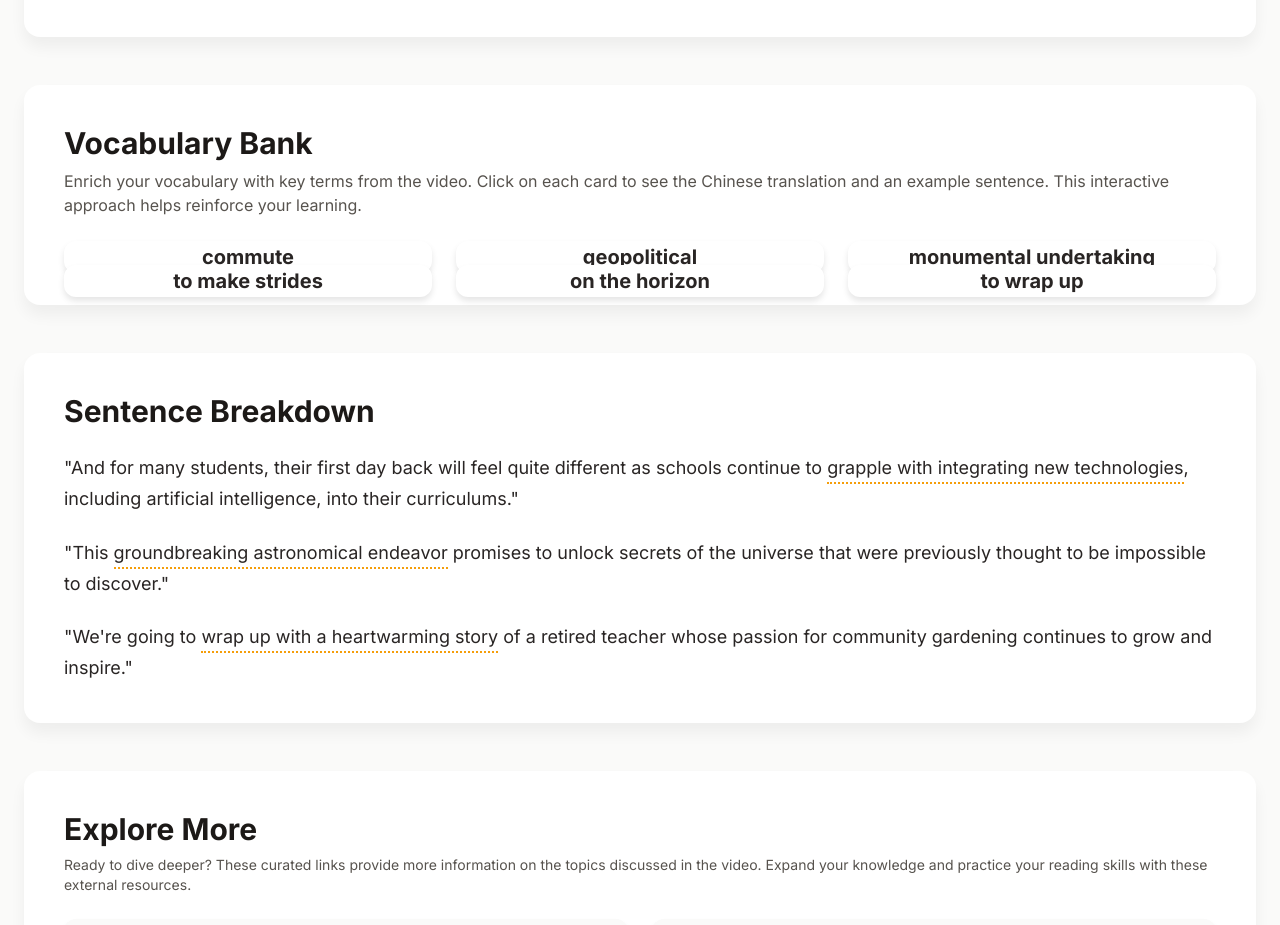
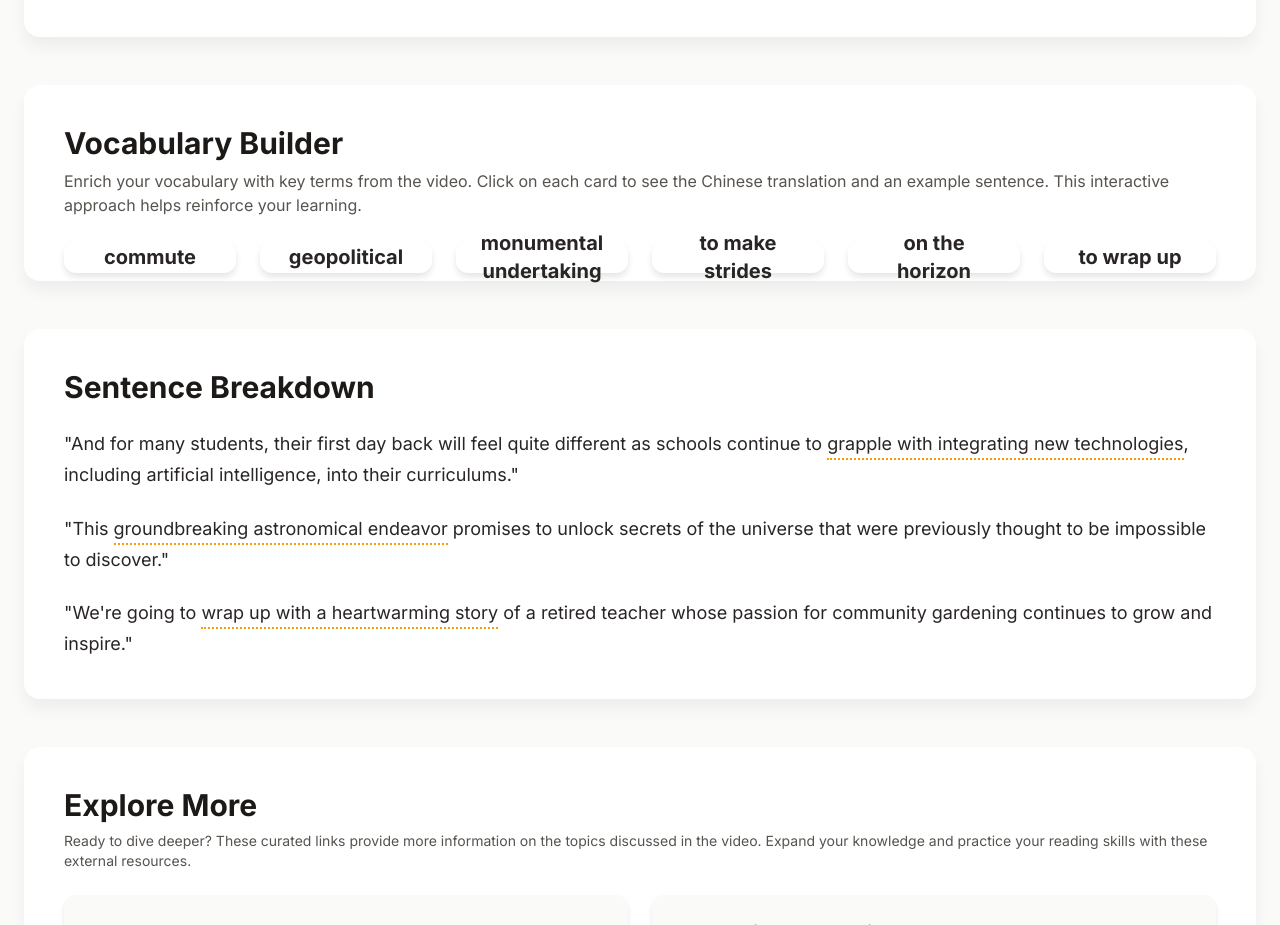
Before and after one commit to wc0511/CNN-10-Overview, a plain HTML site: page 2025-09-22.html in a window 1280 px wide. Shown: the part 2025-2950 px from the top of the page. Drawn offline with nearby package versions, Linux system fonts and the light colour scheme.

Commit message:
Add files via upload

```diff
--- a/2025-09-22.html
+++ b/2025-09-22.html
@@ -56,10 +56,18 @@
             box-shadow: 0 4px 6px rgba(0, 0, 0, 0.1);
             background-color: white;
             transition: transform 0.2s, box-shadow 0.2s;
+            box-sizing: border-box; /* 確保 padding 不會影響寬高 */
+            min-height: 100%; /* 確保內容不會被擠壓 */
         }
         .flip-card-back {
             transform: rotateY(180deg);
             background-color: #fef3c7;
+            /* New styles to fix overlapping text */
+            display: flex;
+            flex-direction: column;
+            justify-content: center;
+            align-items: center;
+            gap: 0.5rem;
         }
         .tooltip-container {
             position: relative;
@@ -200,9 +208,9 @@
         </section>
 
         <section id="vocabulary" class="section-container">
-            <h2 class="text-2xl md:text-3xl font-bold text-stone-900 mb-2">Vocabulary Bank</h2>
+            <h2 class="text-2xl md:text-3xl font-bold text-stone-900 mb-2">Vocabulary Builder</h2>
             <p class="text-stone-600 mb-6">Enrich your vocabulary with key terms from the video. Click on each card to see the Chinese translation and an example sentence. This interactive approach helps reinforce your learning.</p>
-            <div class="grid grid-cols-1 sm:grid-cols-2 lg:grid-cols-3 gap-6">
+            <div class="grid grid-cols-1 sm:grid-cols-2 lg:grid-cols-3 xl:grid-cols-6 gap-6">
                 <div class="flip-card cursor-pointer">
                     <div class="flip-card-inner">
                         <div class="flip-card-front">
```
